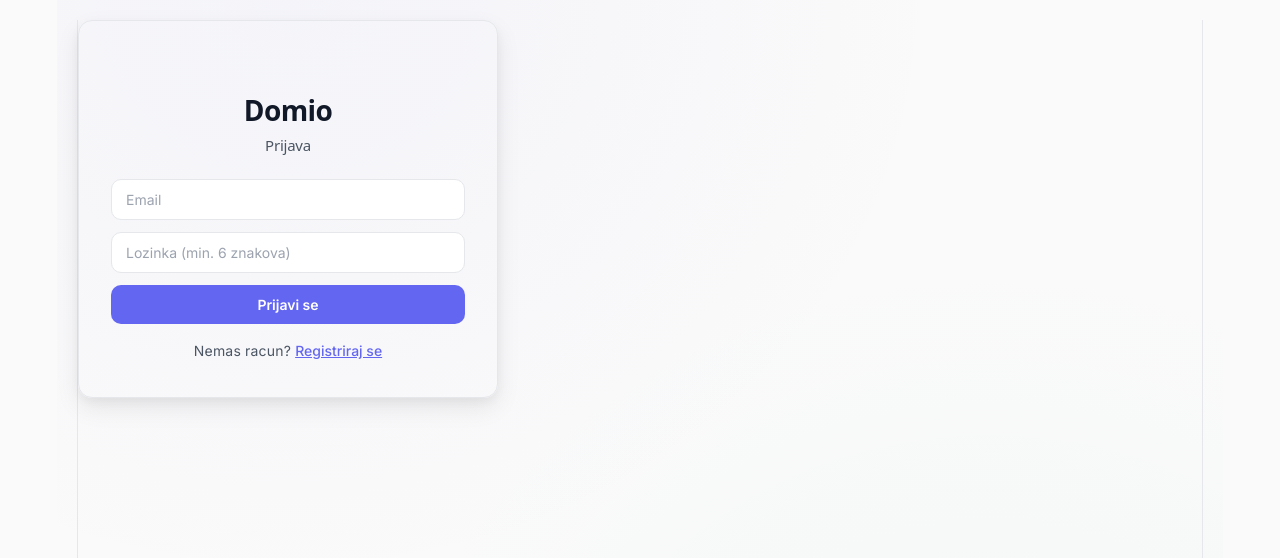
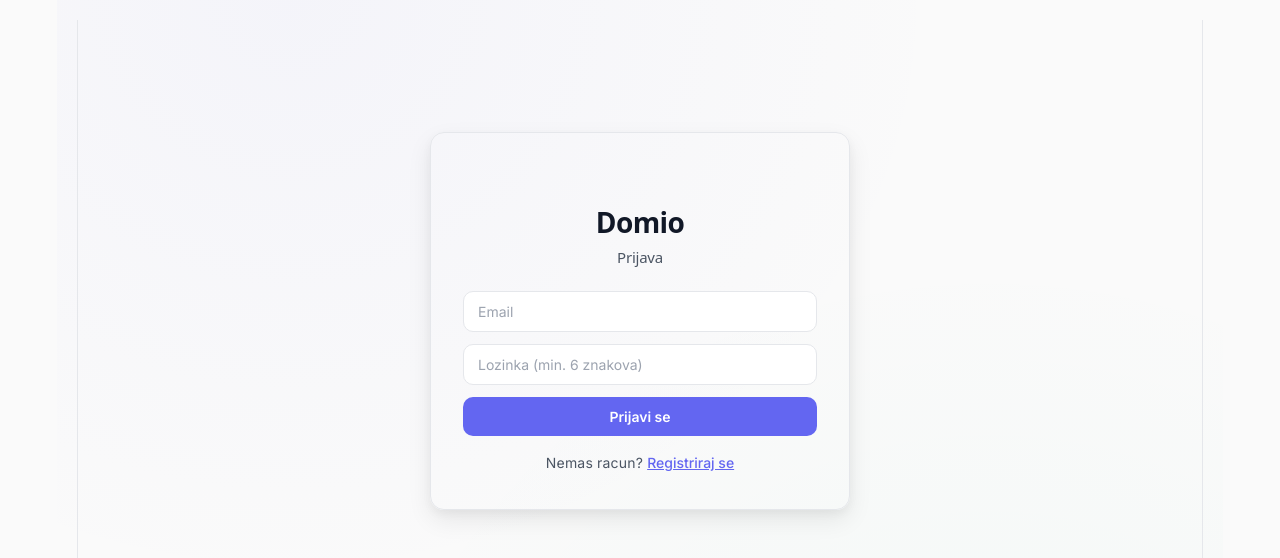
Before and after one commit to NoJaniNoParty/DOMIO, a React (Vite) app: page / in a window 1280 px wide. Shown: the top 558 px of the page. Built offline with nearby package versions, Linux system fonts and the light colour scheme; no server answers.

Commit message:
promjena login centriranja

```diff
--- a/src/App.css
+++ b/src/App.css
@@ -1,5 +1,10 @@
 
-
+.modaltest{
+    display: flex;
+    justify-content: center;
+    margin-top: 10%;
+    height: 100%;
+}
 :root {
   --primary: #6366f1;
   --primary-dark: #4f46e5;
--- a/src/components/Auth.jsx
+++ b/src/components/Auth.jsx
@@ -48,6 +48,7 @@ export default function Auth() {
   }
 
   return (
+    <div className= "modaltest">
     <div className="container">
       <h1>Domio</h1>
       <h2>{isRegister ? 'Registracija' : 'Prijava'}</h2>
@@ -94,5 +95,6 @@ export default function Auth() {
         </button>
       </p>
     </div>
+    </div>
   )
 }
--- a/src/components/PridruziSe.jsx
+++ b/src/components/PridruziSe.jsx
@@ -37,7 +37,7 @@ export default function PridruziSe({onClose, onSuccess }) {
   }
 
   return (
-    <div className="modal-overlay" onClick={onClose}>
+    <div className="modal-overlayt" onClick={onClose}>
       <div className="modal" onClick={(e) => e.stopPropagation()}>
         <h2>Pridruzi se kucanstvu</h2>
 
--- a/src/index.css
+++ b/src/index.css
@@ -66,6 +66,7 @@ body {
   display: flex;
   flex-direction: column;
   box-sizing: border-box;
+
 }
 
 h1,
```
